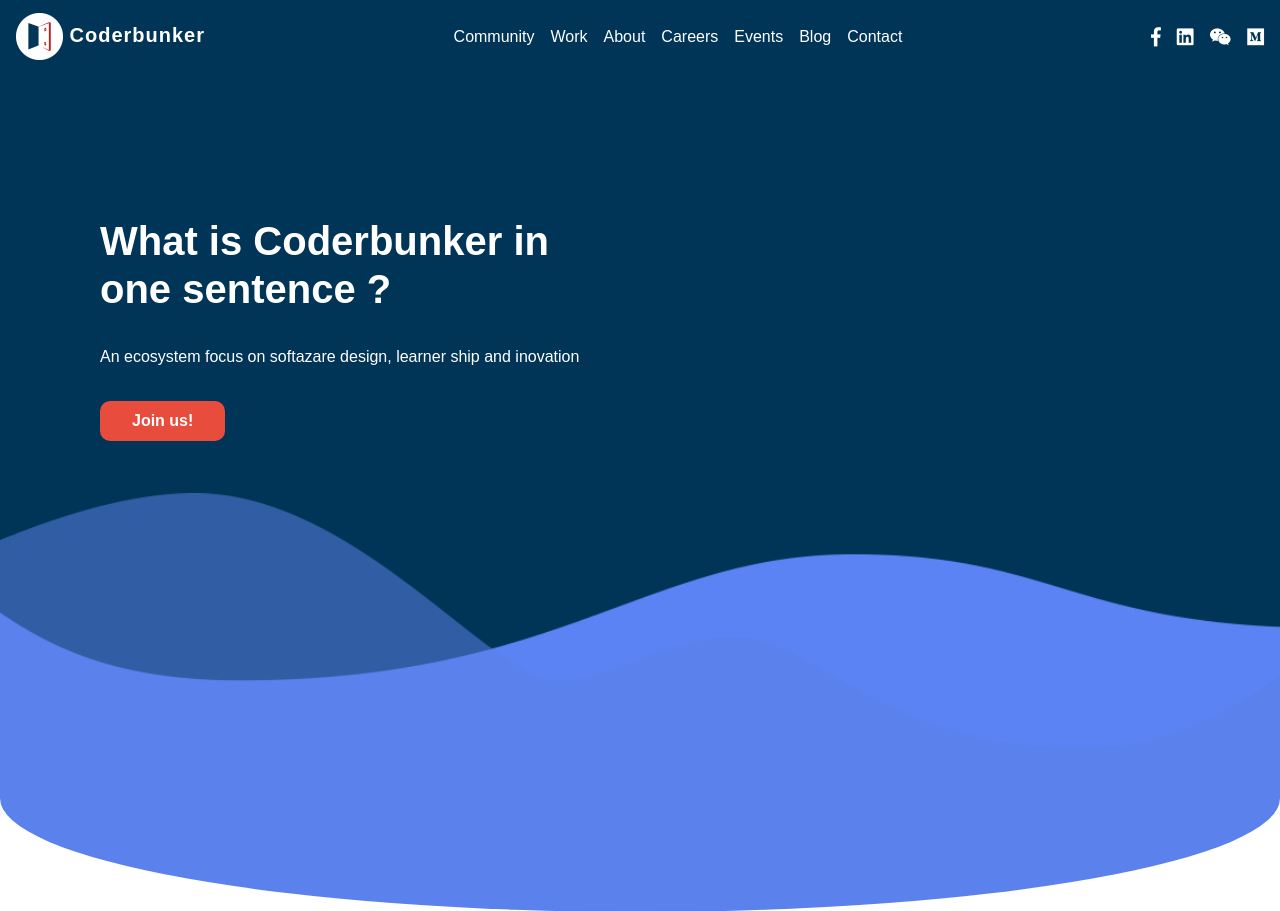
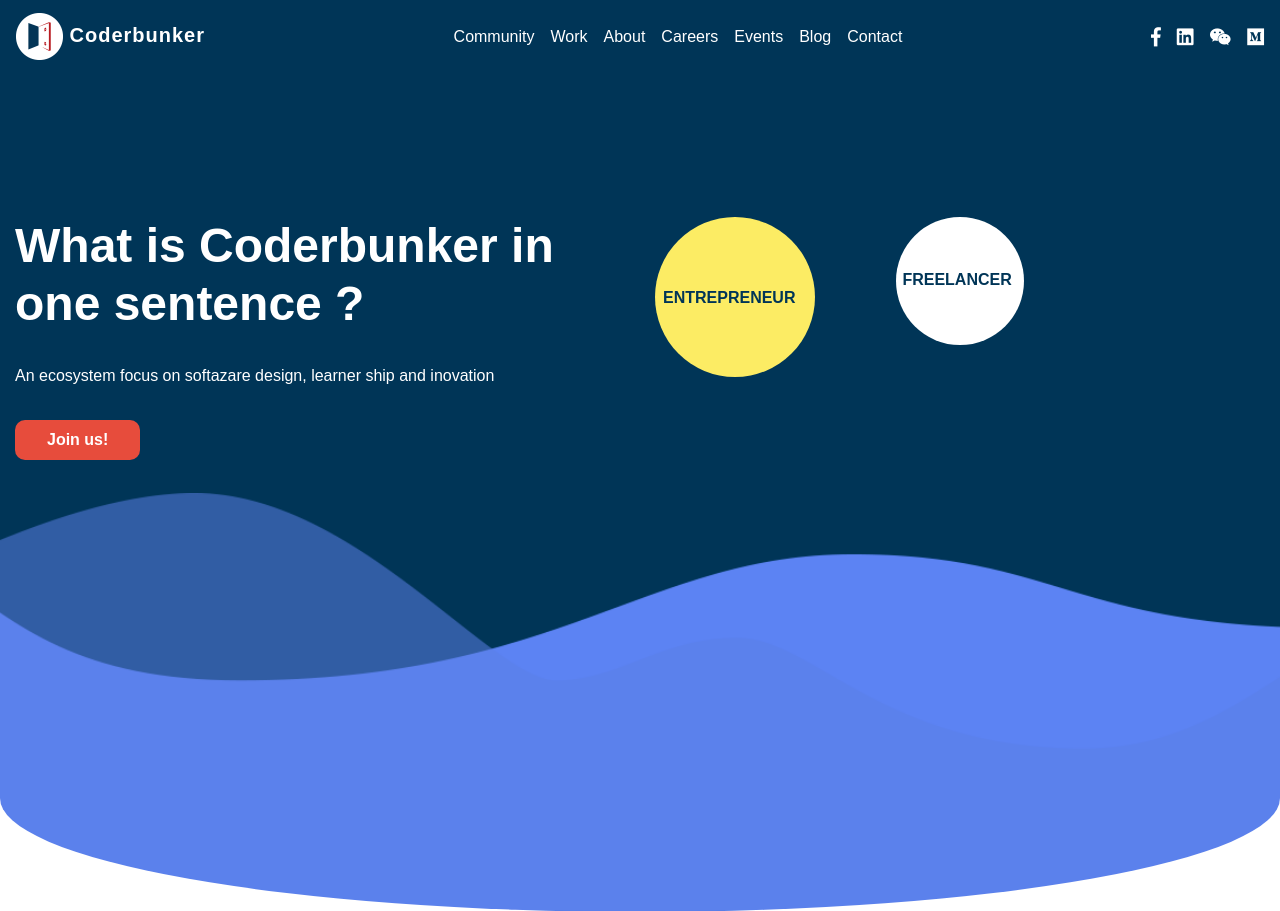
Before and after one commit to coderbunker/2019.coderbunker.com, a PHP site: page / in a window 1280 px wide. Shown: the top 911 px of the page. Run offline with PHP 8.4, Linux system fonts and the light colour scheme; some libraries are stand-ins or nearby versions; some web fonts are replaced.

Commit message:
I added some bubbles, used @media for change some styles in mobile-devices and I was testing some javascript animations

```diff
--- a/css/main.css
+++ b/css/main.css
@@ -1,3 +1,16 @@
+@media only screen and (max-width: 992px) {
+    #bubbles-container {
+        display:none
+    }
+    #coderBunkerSentence {
+        -ms-flex: 0 0 100%;
+            flex: 0 0 100%;
+        max-width: 100%;
+        margin-right: auto !important;
+        margin-left: auto !important;
+          text-align: center !important;
+    }
+}
 hr {
     display: block;
     height: 1px;
@@ -5,6 +18,9 @@ hr {
     border-top: 1px solid #434769;
     margin: 1em 0;
     padding: 0;
+}
+h1 {
+    font-size:3rem;
 }
 h4 {
     font-size:1.2rem;
@@ -255,4 +271,39 @@ ul.navbar-nav .nav-item a:hover:after {
 }
 
 
-/* testing css for menu*/
+/* bubbles*/
+#bubbles-container {
+    position:relative;
+}
+#freelancer-bubble {
+    width: 8rem;
+    height: 8rem;
+    color: #003557;
+    background-color:#fff;
+    right:40%;
+
+}
+#entrepreneur-bubble {
+    width: 10rem;
+    height: 10rem;
+    color: #003557;
+    background-color:#fcec64;
+
+}
+.bubble {
+    position:absolute;
+    font-family: montserrat, sans-serif;
+    font-weight: 600;
+    font-style: normal;
+    text-transform:uppercase;
+}
+#entrepreneur-bubble span {
+    position:absolute;
+    top:43%;
+    left:5%;
+}
+#freelancer-bubble span {
+    position:absolute;
+    top:3.2rem;
+    left:0.4rem;
+}
--- a/index.html
+++ b/index.html
@@ -11,7 +11,7 @@
     <link href="vendor/simple-line-icons/css/simple-line-icons.css" rel="stylesheet" type="text/css">
     <link rel="stylesheet" href="https://use.typekit.net/qpj4ugj.css"> <!-- Montserrat font (bold, semiBold, Regular)-->
     <script src="js/wow.min.js"></script>
-    <script src="https://cdnjs.cloudflare.com/ajax/libs/paper.js/0.11.8/paper-full.min.js"></script>
+    <script src="https://cdnjs.cloudflare.com/ajax/libs/jquery/3.3.1/jquery.js"></script>
     <!-- Personal CSS-->
     <link href="css/main.css" rel="stylesheet">
 </head>
@@ -66,11 +66,21 @@
                         </div>
                     </nav>
                 </header>
-                <div class="container">
-                    <div class="col-6" id="coderBunkerSentence">
-                        <h1>What is Coderbunker in one sentence ?</h1>
-                        <p>An ecosystem focus on softazare design, learner ship and inovation</p>
-                        <button>Join us!</button>
+                <div class="container-fluid">
+                    <div class="row">
+                        <div class="col-6 mx-auto" id="coderBunkerSentence">
+                            <h1 class=>What is Coderbunker in one sentence ?</h1>
+                            <p>An ecosystem focus on softazare design, learner ship and inovation</p>
+                            <button>Join us!</button>
+                        </div>
+                        <div class="col-6" id="bubbles-container">
+                            <div class="rounded-circle bubble" id="entrepreneur-bubble">
+                                <span>entrepreneur</span>
+                            </div>
+                            <div class="rounded-circle bubble" id="freelancer-bubble">
+                                <span>Freelancer</span>
+                            </div>
+                        </div>
                     </div>
                 </div>
             </div>
@@ -154,7 +164,7 @@
                         </div>
                         <div class="col-12 role-container">
                             <div class="container-fluid">
-                                <div class="row">
+                                <div class="row" id="entrepreneur-content">
                                         <div class="role-image col-4 ml-auto">
                                             <img src="images/roles/entrepreneur.jpg" />
                                         </div>
@@ -215,7 +225,7 @@
                                         </div>
                                         <div class="col-3 mx-auto">
                                             <img src="images/people/julien.jpg" width="30%" class="mx-auto d-block rounded-circle"/>
-                                            <h4 class="text-center people-name">Ricky Ng Adam</h4>
+                                            <h4 class="text-center people-name">Julien Choulet</h4>
                                             <p class="people-quote">“We do not se nature with our eyes, but with our understandings and our hearts.”</p>
                                         </div>
                                     </div>
@@ -282,5 +292,13 @@
                     <!-- End footer section -->
                 </div> <!-- End row div -->
             </div> <!-- End container div -->
+            <!-- Script for animate when scrolling effect -->
+            <script type="text/javascript">
+                $("#entrepreneur-bubble").click(function() {
+                    $('html,body').animate({
+                        scrollTop: $("#entrepreneur-content").offset().top},
+                        'slow');
+                });
+            </script>
 </body>
 </html>
```
